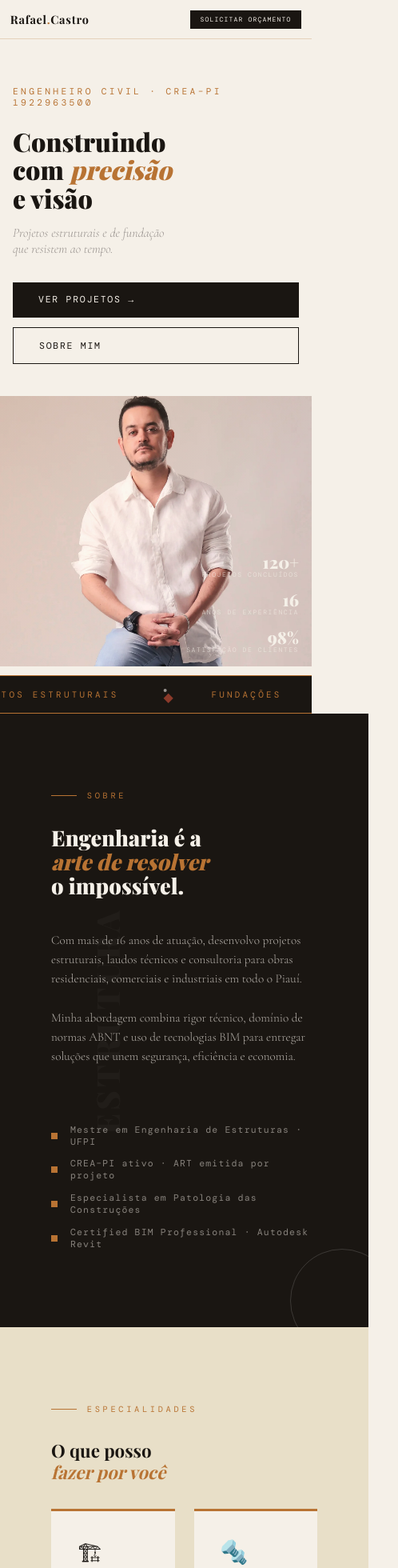
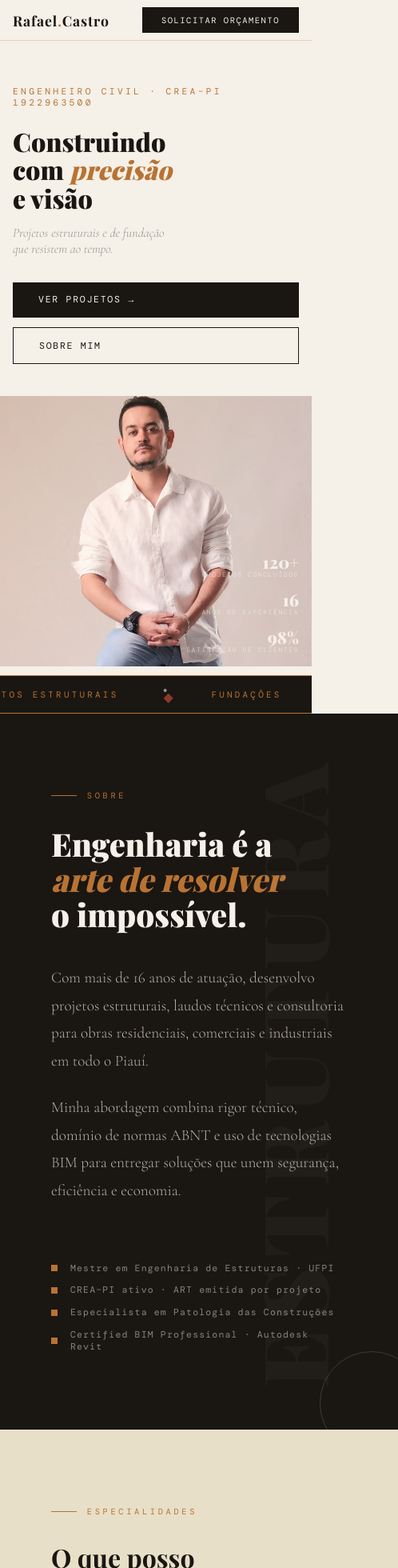
Before and after one commit to AlanManoel/Rafael_Engenheiro, a React (Vite) app: page / in a window 390 px wide. Shown: the top 1960 px of the page at 80% size, 498 px wide, since content can reach past the window. Built offline with nearby package versions, Linux system fonts and the light colour scheme; a web font is replaced by a local one.

Commit message:
Ajeitando a responsividade de todo projeto

```diff
--- a/src/components/NavBar/NavBar.css
+++ b/src/components/NavBar/NavBar.css
@@ -60,34 +60,9 @@
   }
 }
 
-/* Celulares */
-@media (max-width: 600px) {
+
+@media (max-width: 500px) {
   .nav {
-    padding: 1rem 1.2rem;
-  }
-
-  .nav .logo {
-    font-size: 1rem;
-  }
-
-  .navCta {
-    padding: 0.45rem 1rem !important;
-    font-size: 0.55rem !important;
+    padding: 0.56rem 1rem;
   }
 }
-
-/* Telas muito pequenas */
-@media (max-width: 400px) {
-  .nav {
-    padding: 0.8rem 0.8rem;
-  }
-
-  .nav .logo {
-    font-size: 0.9rem;
-  }
-
-  .navCta {
-    padding: 0.4rem 0.8rem !important;
-    font-size: 0.5rem !important;
-  }
-}
--- a/src/sections/About/About.css
+++ b/src/sections/About/About.css
@@ -149,74 +149,3 @@
     grid-template-columns: 1fr;
   }
 }
-
-/* Celulares */
-@media (max-width: 600px) {
-  .left,
-  .right {
-    padding: 3rem 1.5rem;
-  }
-
-  .about .title {
-    font-size: 2rem;
-  }
-
-  .text {
-    font-size: 1rem;
-    line-height: 1.6;
-  }
-
-  .specialtiesTitle {
-    font-size: 1.6rem;
-  }
-
-  .card {
-    padding: 1.5rem;
-  }
-
-  .cardTitle {
-    font-size: 1rem;
-  }
-
-  .cardDesc {
-    font-size: 0.65rem;
-  }
-
-  .left::before {
-    font-size: 3.5rem;
-    left: -1rem;
-  }
-}
-
-/* Telas muito pequenas */
-@media (max-width: 400px) {
-  .left,
-  .right {
-    padding: 2.5rem 1rem;
-  }
-
-  .about .title {
-    font-size: 1.7rem;
-  }
-
-  .text {
-    font-size: 0.95rem;
-  }
-
-  .specialtiesTitle {
-    font-size: 1.4rem;
-  }
-
-  .card {
-    padding: 1.2rem;
-  }
-
-  .cardDesc {
-    font-size: 0.6rem;
-  }
-
-  .left::before {
-    font-size: 2.5rem;
-    left: -0.5rem;
-  }
-}
```
Lines whose indentation alone changed are shown as unchanged.
